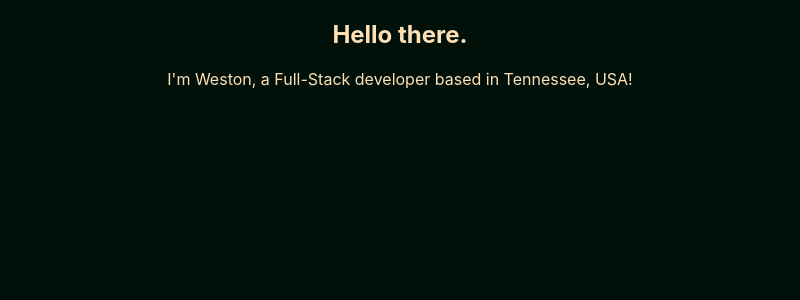
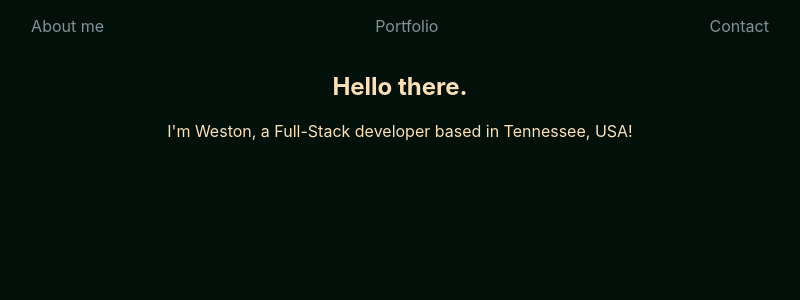
Before and after one commit to BKWes/react-portfolio, a React (Create React App) app: page / in a window 1280 px wide. Shown: the top 300 px of the page, without its empty margins (240-1040 px from the left). Built offline with nearby package versions, Linux system fonts and the light colour scheme.

Commit message:
create base nav component

```diff
--- a/src/components/Header/index.js
+++ b/src/components/Header/index.js
@@ -1,7 +1,10 @@
 import React from "react";
+import Nav from '../Navigation';
 
 function Header() {
     return (
+        <div>
+            <Nav></Nav>
         <section className="header">
             <header>
                 <h1 className="header-title">Hello there.</h1>
@@ -10,7 +13,7 @@ function Header() {
                 </div>
             </header>
         </section>
-
+        </div>
     )
 }
 
--- /dev/null
+++ b/src/components/Navigation/index.js
@@ -0,0 +1,17 @@
+import React from "react";
+
+function Nav() {
+    return (
+        <section className="nav">
+            <div>
+                <span className="navList">
+                    <p>About me</p>
+                    <p>Portfolio</p>
+                    <p>Contact</p>
+                </span>
+            </div>
+        </section>
+    )
+}
+
+export default Nav;
--- a/src/index.css
+++ b/src/index.css
@@ -33,3 +33,10 @@ header {
   text-align: center;
   align-items: center;
 }
+
+.navList {
+  text-decoration: none;
+  color: var(--grey);
+  display: flex;
+  justify-content: space-evenly;
+}
```
